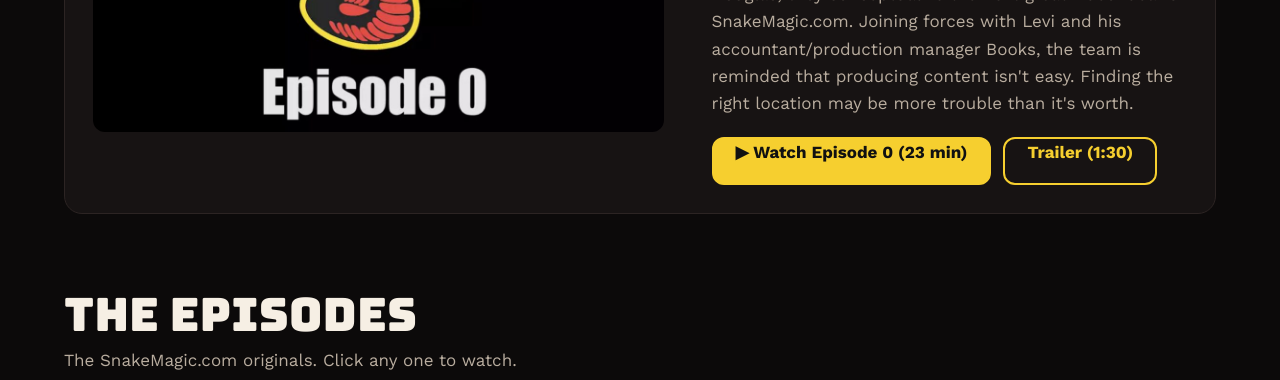
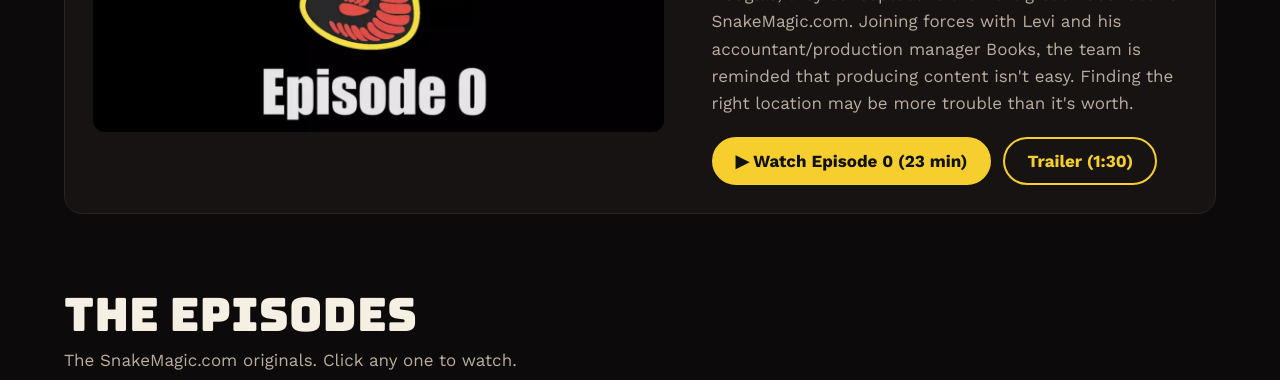
Before and after one commit to snakemagic/snakemagic.github.io, a plain HTML site: page index.html in a window 1280 px wide. Shown: the part 1120-1500 px from the top of the page. Drawn offline with nearby package versions, Linux system fonts and the light colour scheme.

Commit message:
Keep button styling on Episode 0 buttons
Co-Authored-By: Claude Opus 5.5 <noreply@anthropic.com>
Claude-Session: https://claude.ai/code/session_013QrWN9Gcoqd4VaWJxhxLt4

```diff
--- a/index.html
+++ b/index.html
@@ -60,7 +60,7 @@ nav a:hover,nav a:focus-visible{background:var(--panel);color:var(--yel);outline
 .ep0 figure img{width:100%;height:100%;object-fit:cover}
 .soon{position:absolute;left:12px;top:12px;background:rgba(0,0,0,.78);color:var(--yel);font-size:14px;font-weight:700;padding:6px 12px;border-radius:999px}
 .ep0 p{color:var(--mute);margin:12px 0 0}
-.ep0link{display:block;border-radius:12px}.ep0link figure{transition:transform .2s}.ep0link:hover figure,.ep0link:focus-visible figure{transform:scale(1.02)}.ep0link:hover .soon,.ep0link:focus-visible .soon{background:var(--red);color:#fff}
+.ep0link:not(.btn){display:block;border-radius:12px}.ep0link figure{transition:transform .2s}.ep0link:hover figure,.ep0link:focus-visible figure{transform:scale(1.02)}.ep0link:hover .soon,.ep0link:focus-visible .soon{background:var(--red);color:#fff}
 /* grids */
 .head{display:flex;align-items:end;justify-content:space-between;gap:16px;flex-wrap:wrap;margin-bottom:28px}
 .head p{color:var(--mute);margin:8px 0 0;max-width:40em}
```
